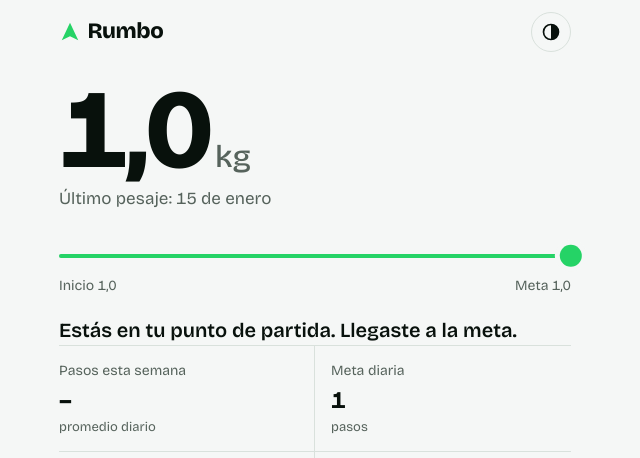
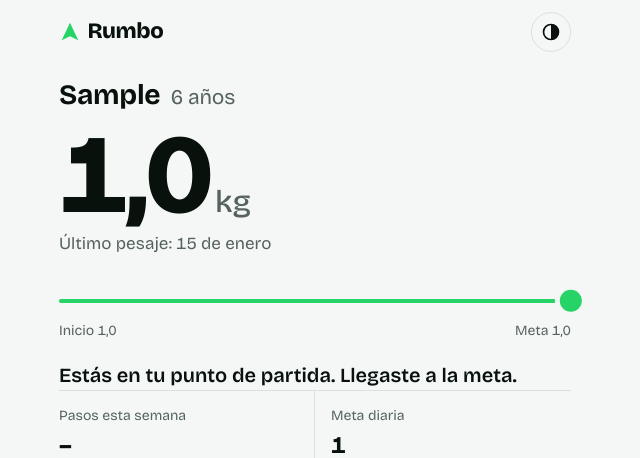
Before and after one commit to watuesta/rumbo, a Django app: page / in a window 1280 px wide. Shown: the top 458 px of the page, without its empty margins (325-965 px from the left). Run offline with Django 5.2, Linux system fonts and the light colour scheme; a user stored in the database is signed in; tables that the repository leaves empty hold one stand-in row (values such as "Sample post").

Commit message:
Muestra el nombre y la edad en el inicio
Co-Authored-By: Claude Opus 5.5 <noreply@anthropic.com>

```diff
--- a/seguimiento/templates/seguimiento/inicio.html
+++ b/seguimiento/templates/seguimiento/inicio.html
@@ -2,6 +2,7 @@
 {% load formato %}
 {% block contenido %}
 <section class="ruta" aria-label="Tu avance">
+  <h1 class="ruta-quien">{{ nombre }}{% if edad is not None %} <span>{{ edad }} años</span>{% endif %}</h1>
   <p class="ruta-cifra">{{ peso_actual|kg }}<small>kg</small></p>
   <p class="ruta-nota">
     {% if ultimo %}Último pesaje: {{ ultimo.fecha|date:"j \d\e F"|lower }}{% else %}Peso inicial. Registra tu primer pesaje.{% endif %}
--- a/seguimiento/views.py
+++ b/seguimiento/views.py
@@ -83,6 +83,8 @@ def inicio(request):
         "seguimiento/inicio.html",
         {
             "perfil": perfil,
+            "nombre": request.user.first_name or request.user.get_username(),
+            "edad": calculos.edad(perfil.fecha_nacimiento, hoy) if perfil.fecha_nacimiento else None,
             "ultimo": ultimo,
             "peso_actual": peso,
             "progreso": calculos.progreso(perfil.peso_inicial, perfil.peso_meta, peso),
--- a/static/css/rumbo.css
+++ b/static/css/rumbo.css
@@ -189,6 +189,16 @@ h2 {
 
 .ruta {
   padding-top: 0.5rem;
+}
+
+.ruta-quien {
+  margin-bottom: 0.9rem;
+}
+.ruta-quien span {
+  margin-left: 0.2em;
+  font-size: 0.75em;
+  font-weight: 400;
+  color: var(--tenue);
 }
 
 .ruta-cifra {
```
Also changed, not shown: seguimiento/tests/test_vistas.py (+19 -0 lines).
